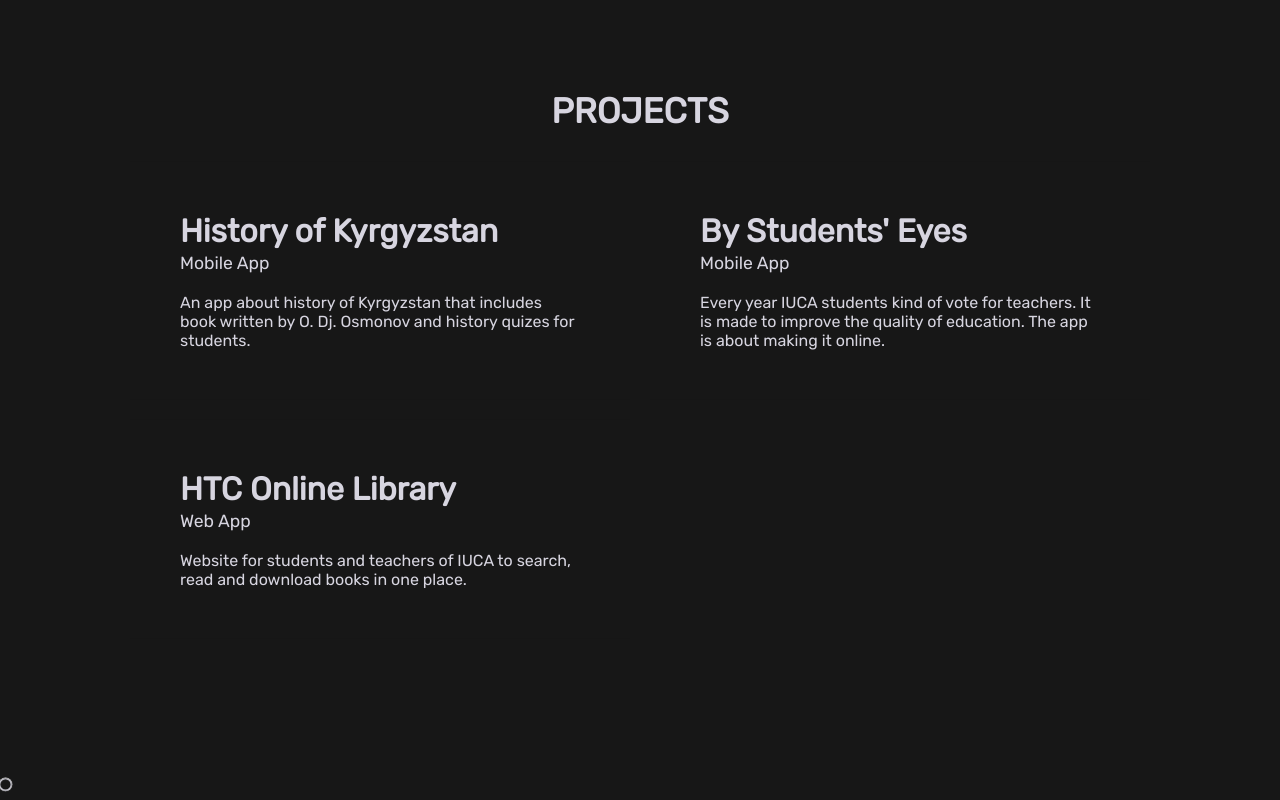
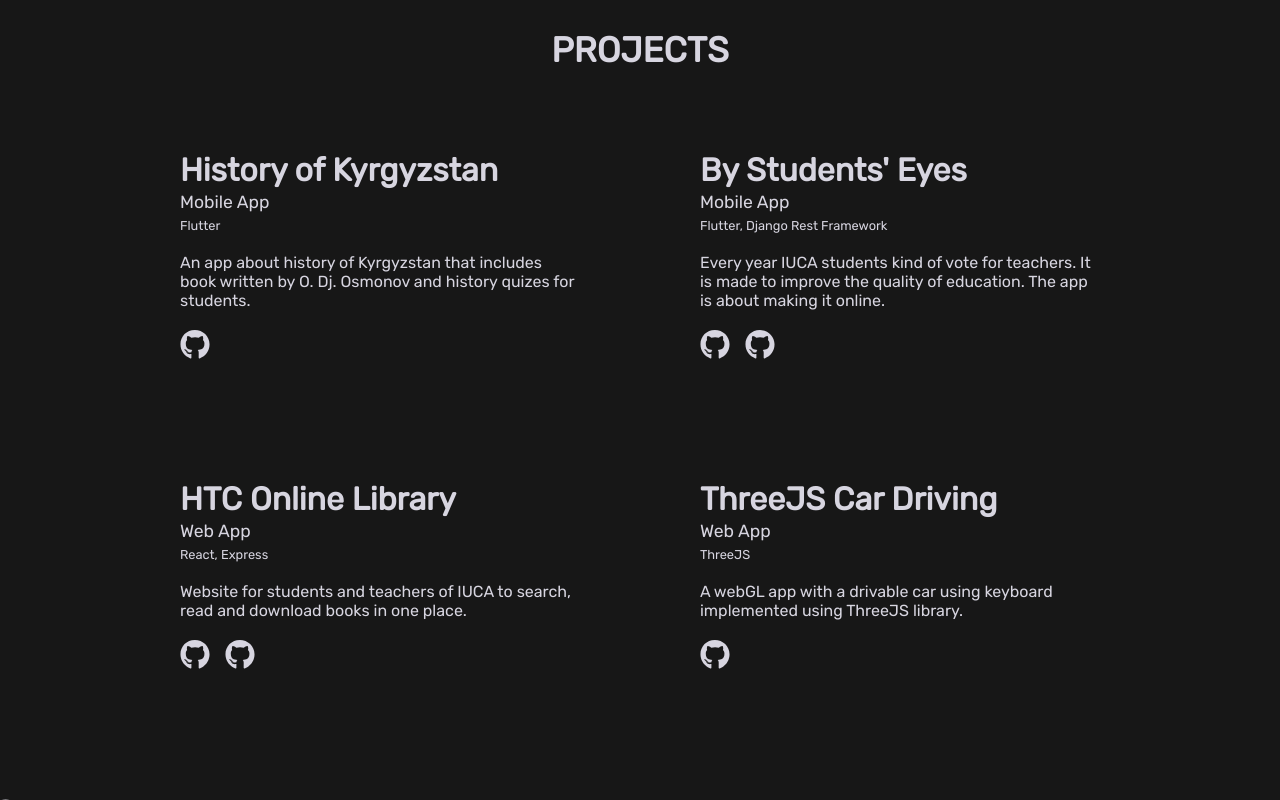
Before and after one commit to akmatoff/akmatoff.github.io, a React (Create React App) app: page / in a window 1280 px wide. Shown: the part 1621-2421 px from the top of the page. Before the commit the page ends 2400 px from the top, so only its background shows below. Built offline with nearby package versions, Linux system fonts and the light colour scheme.

Commit message:
UPDATE: repo link, + one more project

```diff
--- a/src/App.css
+++ b/src/App.css
@@ -11,7 +11,7 @@
 }
 
 a {
-  cursor: none;
+  /* cursor: none; */
   text-decoration: none;
   color: var(--text-color);
 }
--- a/src/assets/data/projects.json
+++ b/src/assets/data/projects.json
@@ -14,7 +14,7 @@
         "project_title": "By Students' Eyes",
         "project_type": "Mobile App",
         "description": "Every year IUCA students kind of vote for teachers. It is made to improve the quality of education. The app is about making it online.",
-        "technology": "Flutter, Django Rest API",
+        "technology": "Flutter, Django Rest Framework",
         "repositories": [
             "https://github.com/boorsoft/bseyes-flutter.git",
             "https://github.com/boorsoft/bseyes-restapi.git"
@@ -30,5 +30,15 @@
             "https://github.com/boorsoft/htc-lib.git",
             "https://github.com/boorsoft/htc-online-library-express.git"
         ]
+    },
+    {
+        "project_id": "4",
+        "project_title": "ThreeJS Car Driving",
+        "project_type": "Web App",
+        "description": "A webGL app with a drivable car using keyboard implemented using ThreeJS library.",
+        "technology": "ThreeJS",
+        "repositories": [
+            "https://github.com/akmatoff/threejs-car-driving"
+        ]
     }
 ]
--- a/src/components/Projects.css
+++ b/src/components/Projects.css
@@ -24,6 +24,10 @@
   color: var(--primary-color);
 }
 
+.project-card:hover .project-icon {
+  color: var(--primary-color);
+}
+
 .title {
   font-weight: bold;
   font-size: clamp(1.6rem, 50vw, 2rem);
@@ -35,8 +39,24 @@
   font-size: 1.1rem;
 }
 
+.technology {
+  margin-top: 6px;
+  font-weight: 100;
+  font-size: 0.8rem;
+}
+
 .description {
   margin-top: 20px;
+}
+
+.project-links {
+  height: 50px;
+  padding-top: 20px;
+}
+
+.project-icon {
+  font-size: 30px;
+  margin-right: 15px;
 }
 
 @media screen and (max-width: 1200px) {
--- a/src/components/Projects.js
+++ b/src/components/Projects.js
@@ -27,7 +27,15 @@
           <div key={project.project_id} className="project-card">
             <div className="title">{project.project_title}</div>
             <div className="type">{project.project_type}</div>
+            <div className="technology">{project.technology}</div>
             <div className="description">{project.description}</div>
+            <div className="project-links flex-row">
+              {project.repositories.map((repo) => (
+                <a href={repo} rel="noreferrer" target="_blank">
+                  <i className="fab fa-github project-icon"></i>
+                </a>
+              ))}
+            </div>
           </div>
         ))}
       </div>
```
